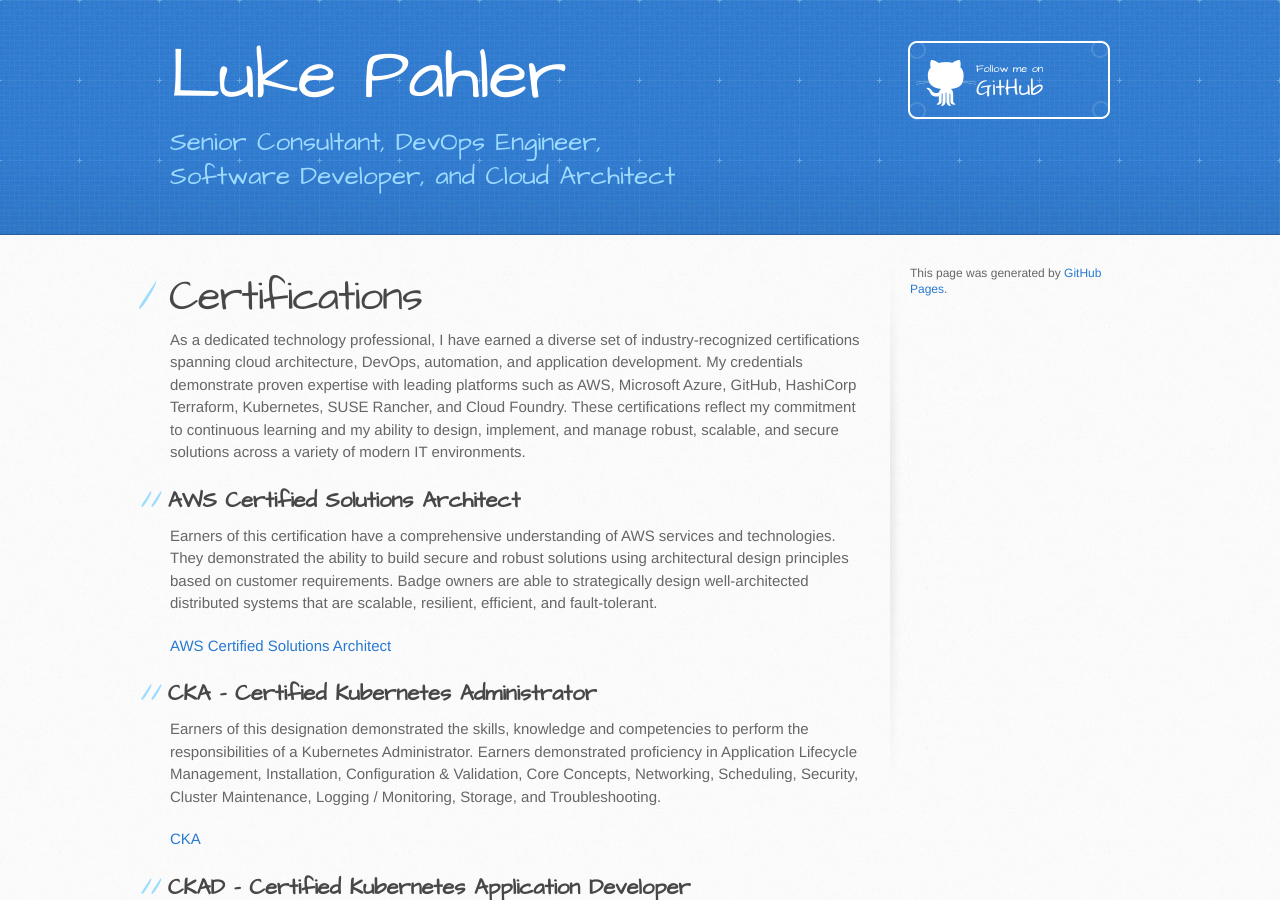
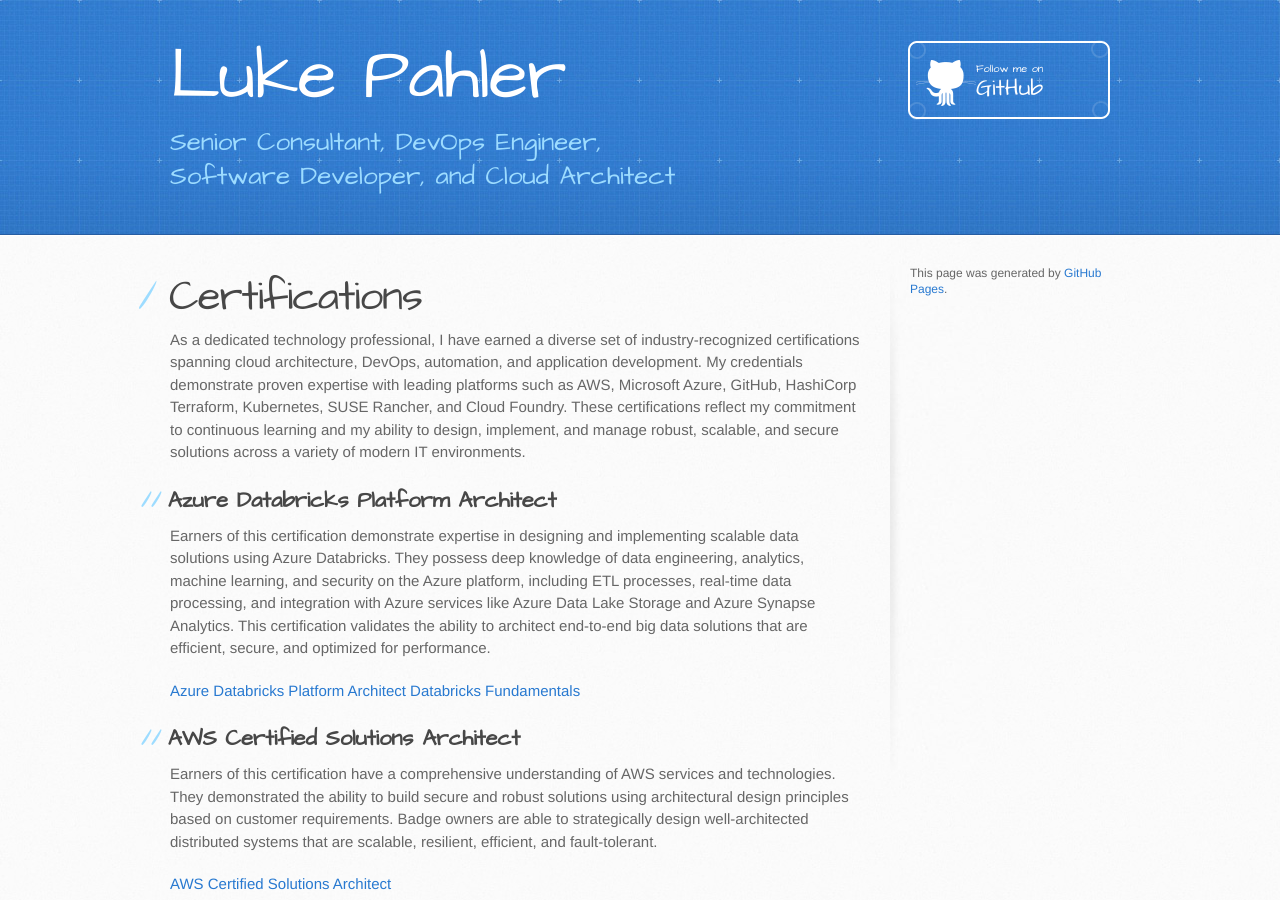
Before and after one commit to abonny/abonny.github.io, a Jekyll site: the page built from architect/index.md, in a window 1280 px wide and 900 px high. Built offline with Jekyll 4.4.1, drawn with Linux system fonts in a browser that asks for light colours; our own code applies the rules of GitHub Pages for plain Markdown files.

Commit message:
Adding Databricks

```diff
--- a/architect/index.md
+++ b/architect/index.md
@@ -5,8 +5,13 @@ layout: default
 # Certifications
 As a dedicated technology professional, I have earned a diverse set of industry-recognized certifications spanning cloud architecture, DevOps, automation, and application development. My credentials demonstrate proven expertise with leading platforms such as AWS, Microsoft Azure, GitHub, HashiCorp Terraform, Kubernetes, SUSE Rancher, and Cloud Foundry. These certifications reflect my commitment to continuous learning and my ability to design, implement, and manage robust, scalable, and secure solutions across a variety of modern IT environments.
 
+## Azure Databricks Platform Architect
+Earners of this certification demonstrate expertise in designing and implementing scalable data solutions using Azure Databricks. They possess deep knowledge of data engineering, analytics, machine learning, and security on the Azure platform, including ETL processes, real-time data processing, and integration with Azure services like Azure Data Lake Storage and Azure Synapse Analytics. This certification validates the ability to architect end-to-end big data solutions that are efficient, secure, and optimized for performance.
+
+[Azure Databricks Platform Architect](https://credentials.databricks.com/d705608d-0114-4bca-a4bb-c2eb083846a2#acc.JL6mSsCi)
+[Databricks Fundamentals](https://credentials.databricks.com/8fbadcdc-47c3-4b33-ba96-cc493f7d991d#acc.QdHU1F64)
+
 ## AWS Certified Solutions Architect
-
 Earners of this certification have a comprehensive understanding of AWS services and technologies. They demonstrated the ability to build secure and robust solutions using architectural design principles based on customer requirements. Badge owners are able to strategically design well-architected distributed systems that are scalable, resilient, efficient, and fault-tolerant.
 
 [AWS Certified Solutions Architect](https://www.credly.com/badges/4434b22b-1d90-4b6d-9426-6800539c7d1e)
```
